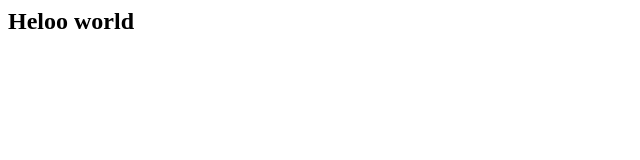
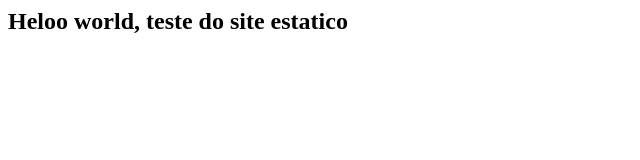
Before and after one commit to RafaelGustavo45/RafaelGustavo45.github.io, a plain HTML site: page index.html in a window 1280 px wide. Shown: the whole page, without its empty margins (0-640 px from the left). Drawn offline with Linux system fonts and the light colour scheme.

Commit message:
Update index.html

```diff
--- a/index.html
+++ b/index.html
@@ -4,6 +4,6 @@
         <title>rafael Gustavo reinert </title>
     </head>
     <body>
-      <h2> Heloo world </h2>
+      <h2> Heloo world, teste do site estatico </h2>
     </body>
 </html>
```
